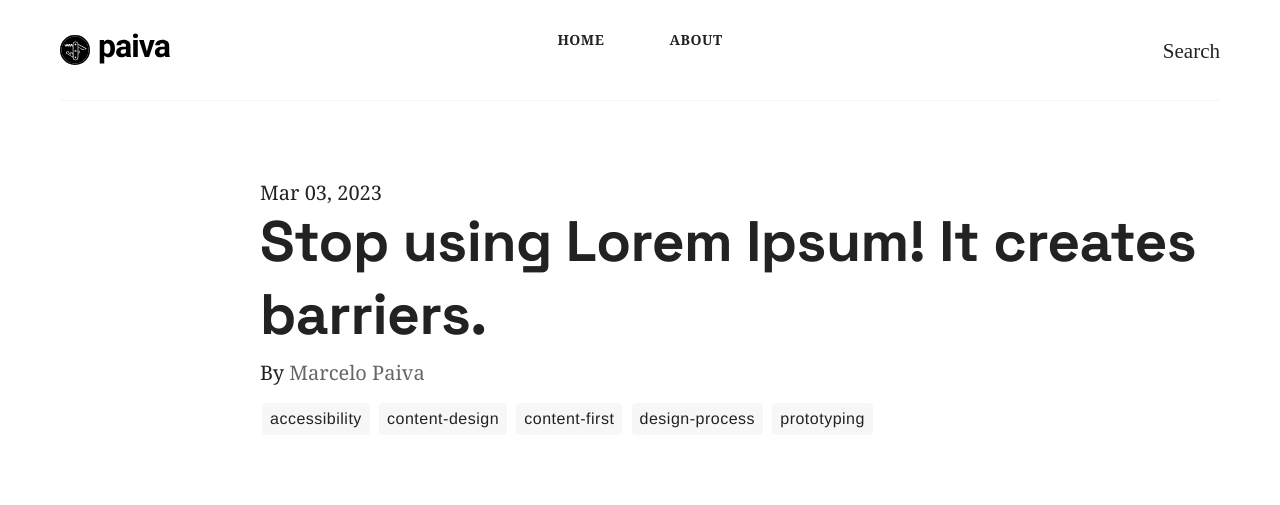
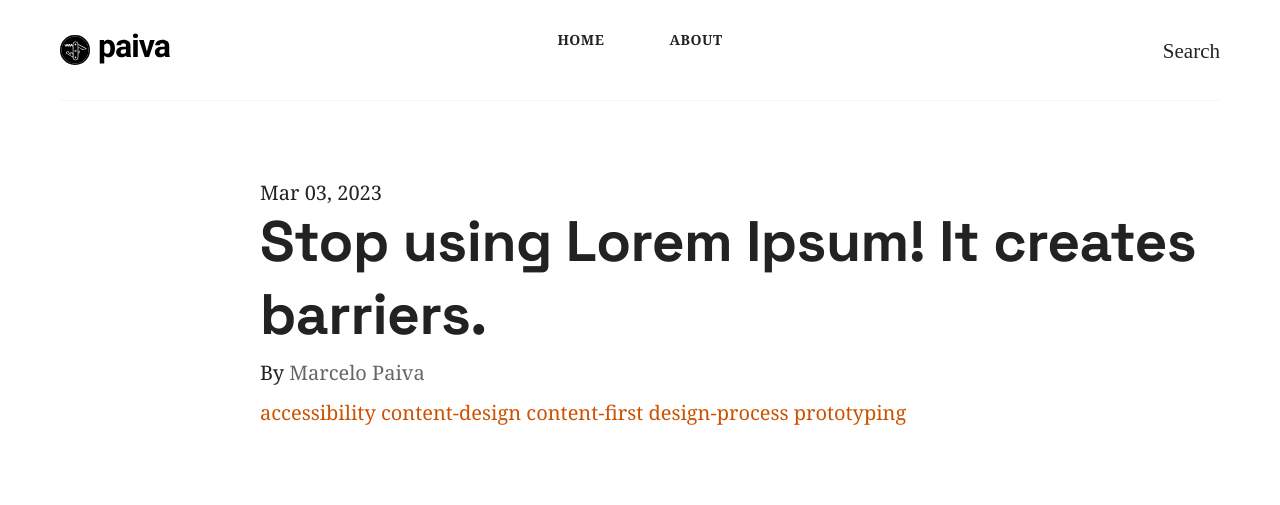
Before and after one commit to mpaiva/blog, a Jekyll site: the page built from _posts/2023-03-03-stop-using-lorem-ipsum.markdown, in a window 1280 px wide. Shown: the top 505 px of the page. Built offline with Jekyll 4.4.1, drawn with Linux system fonts in a browser that asks for light colours; nearby versions of some CDN libraries; comment, search, counter and statistics services are not loaded; grey boxes are pictures that could not be loaded.

Commit message:
tag check

```diff
--- a/_includes/header.html
+++ b/_includes/header.html
@@ -52,14 +52,16 @@
           <div
             class="nav__icon nav__icon-menu ion"
             aria-label="Open Navigation"
-            role="button" tabIndex = '0'
+            role="button"
+            tabindex="0"
           >
             Menu
           </div>
           <i
             class="nav__icon nav__icon-search ion"
             aria-label="Search"
-            role="button" tabIndex = '0'
+            role="button"
+            tabIndex="0"
             >Search</i
           >
         </div>
--- a/_layouts/post.html
+++ b/_layouts/post.html
@@ -25,22 +25,17 @@
             }} {% endfor %} {% endif %}
           </div>
         </div>
-
         {% if page.tags.size >= 1 %}
-        <div class="post__info">
-          <div class="post__tags">
-            {% for tag in page.tags %}
-            <span href="{{ site.baseurl }}/tag/{{ tag }}" class="post__tags-tag"
-              >{{ tag }}</span
-            >
-            {% endfor %}
-          </div>
-          {% endif %}
+        <div class="post__tags">
+          {% for tag in page.tags %}
+            <a href="{{ site.baseurl }}/tag/{{ tag | downcase | replace: " ", "-" }}" class="post__tags-tag">{{ tag }}</a>
+          {% endfor %}
+        </div>
+        {% endif %}
         </div>
       </div>
     </div>
   </div>
-
   {% assign no-image = nil %} {% if page.image %}
   <div class="post__head">
     <div
--- a/_posts/2023-03-03-stop-using-lorem-ipsum.markdown
+++ b/_posts/2023-03-03-stop-using-lorem-ipsum.markdown
@@ -4,7 +4,7 @@
 date:   2023-03-03
 image:  p3-cover.png
 alt: An illustration of a multicultural group of children, including a boy in a wheelchair, smiling for a photo celebrating those who design with Accessibility in mind.
-tags:   accessibility content-design content-first design-process prototyping
+tags: accessibility content-design content-first design-process prototyping
 ---
 
 
```
